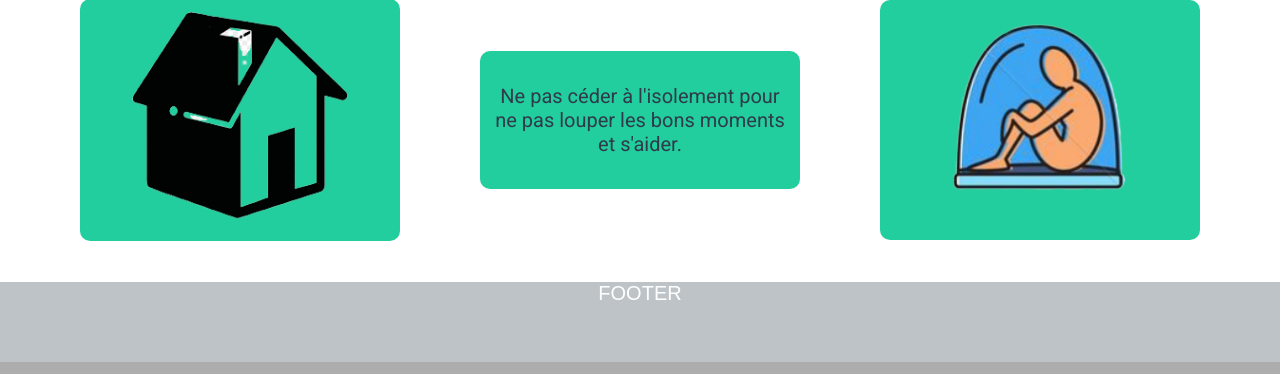
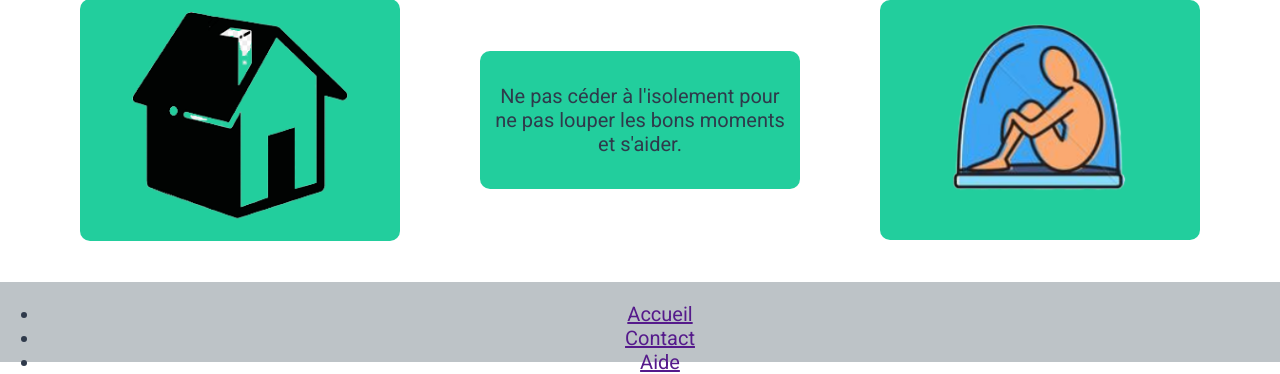
Before and after one commit to olivier-crozet/je_me_propose, a PHP site: page / in a window 1280 px wide. Shown: the part 1878-2252 px from the top of the page. Run offline with PHP 8.4, Linux system fonts and the light colour scheme.

Commit message:
MàJ Footer

```diff
--- a/index.php
+++ b/index.php
@@ -74,7 +74,13 @@
                 </div>
             </div>
         </aside>
-        <footer class="block-accueil">FOOTER</footer>
+        <footer class="block-accueil">
+            <ul>
+                <li><a href="">Accueil</a></li>
+                <li><a href="">Contact</a></li>
+                <li><a href="">Aide</a></li>
+            </ul>
+        </footer>
 
     </div>
 
```
